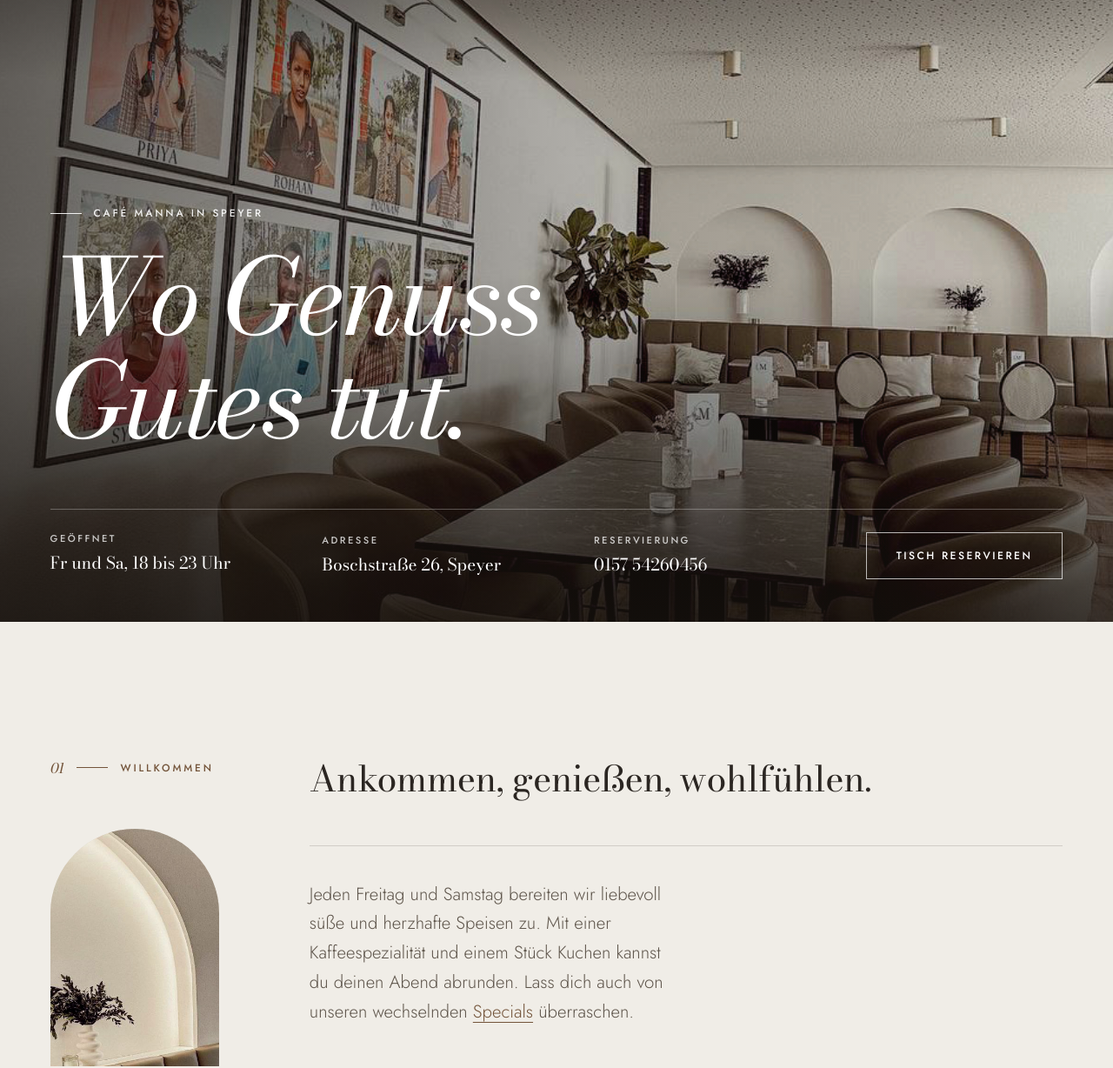
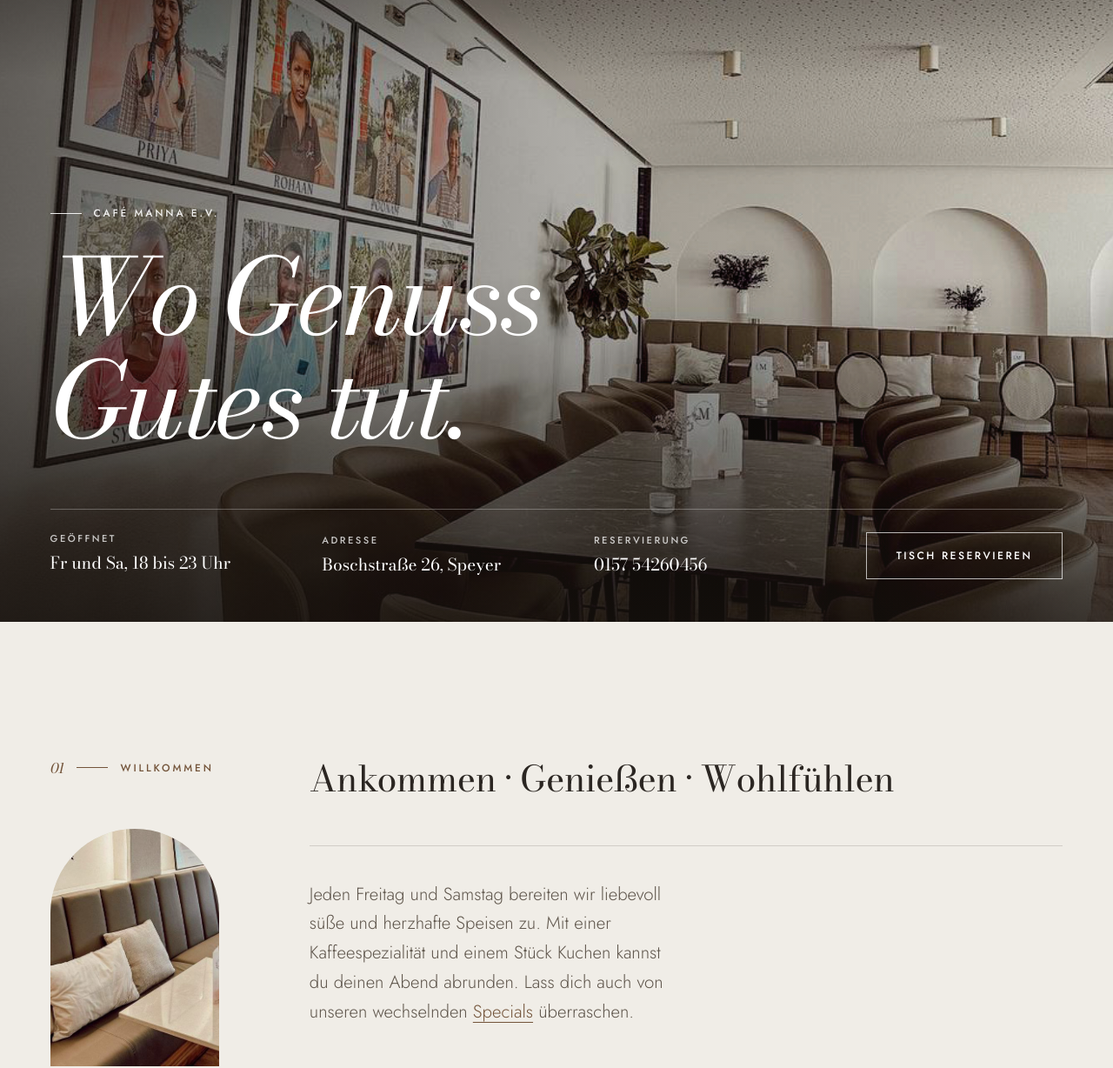
Before and after one commit to nmmhw4cbc7-commits/manna, a plain HTML site: page index.html in a window 1280 px wide. Shown: the part 85-1313 px from the top of the page at 87% size. Drawn offline with Linux system fonts and the light colour scheme.

Commit message:
Startseite: Café Manna e.V., Mittelpunkte im Willkommenstext, Sitzbank-Foto im Bogen

```diff
--- a/index.html
+++ b/index.html
@@ -75,7 +75,7 @@
       <img class="hero-img" src="assets/img/innen-1.jpg" width="960" height="1280" fetchpriority="high"
            alt="Der Gastraum des Café Manna mit hohen Tischen, braunen Polsterstühlen, den beleuchteten Wandbögen und den Porträts der Patenkinder.">
       <div class="hero-inner">
-        <span class="eyebrow">Café Manna in Speyer</span>
+        <span class="eyebrow">Café Manna e.V.</span>
         <h1 class="d1">Wo Genuss Gutes tut.</h1>
         <dl class="hero-bar">
           <div>
@@ -100,11 +100,11 @@
         <div class="eyebrow-col">
           <span class="eyebrow"><span class="num">01</span>Willkommen</span>
           <div class="img arch ratio-taller nische reveal">
-            <img src="assets/img/nische.jpg" width="360" height="620" loading="lazy" alt="Eine beleuchtete Wandnische mit Vase und Eukalyptuszweigen über der Sitzbank.">
+            <img src="assets/img/bank-breit.jpg" width="960" height="560" loading="lazy" style="object-position:22% 50%" alt="Die lange gepolsterte Sitzbank mit Kissen und gedeckten Tischen.">
           </div>
         </div>
         <div class="body-col">
-          <p class="statement reveal">Ankommen, genießen, wohlfühlen.</p>
+          <p class="statement reveal">Ankommen · Genießen · Wohlfühlen</p>
           <div class="two-col reveal reveal-d1">
             <p class="lead">Jeden Freitag und Samstag bereiten wir liebevoll süße und herzhafte Speisen zu. Mit einer Kaffeespezialität und einem Stück Kuchen kannst du deinen Abend abrunden. Lass dich auch von unseren wechselnden <a href="abende.html">Specials</a> überraschen.</p>
           </div>
```
Also changed, not shown: src/pages/index.html (+3 -3 lines).
